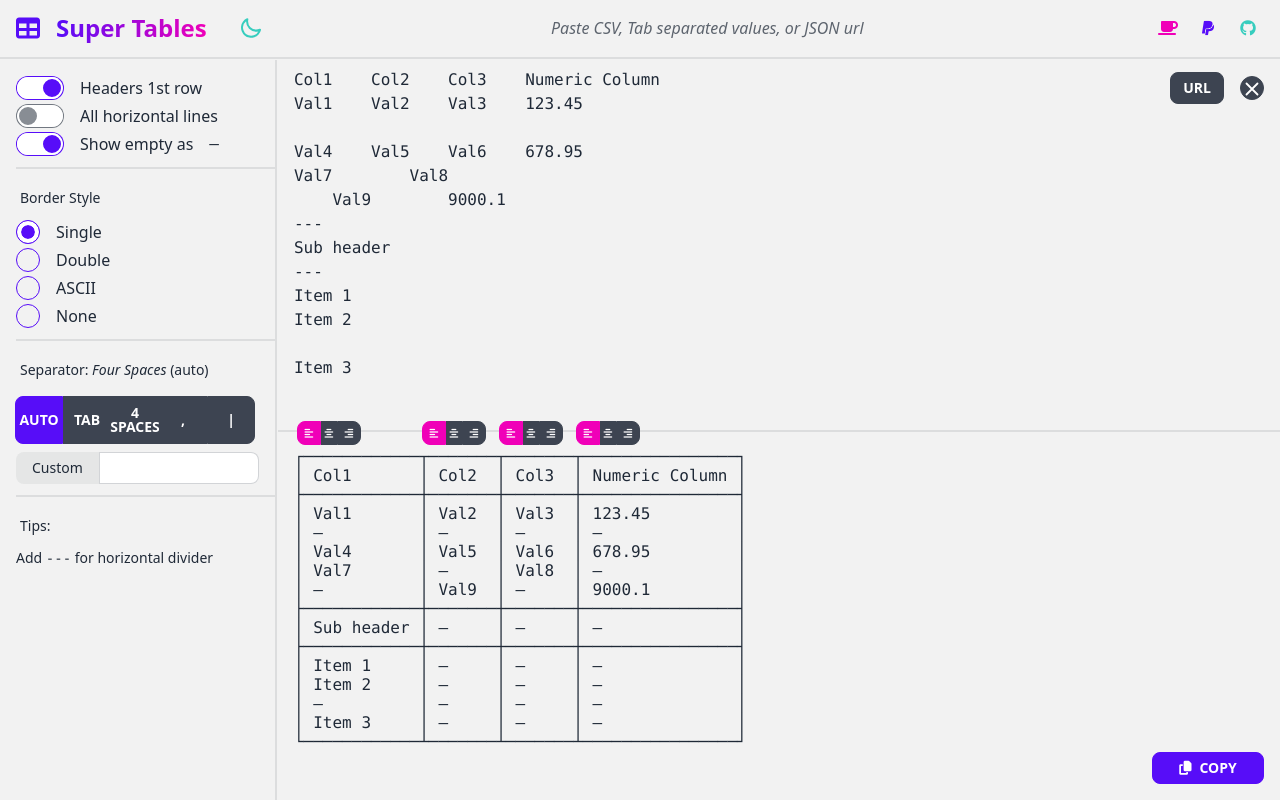
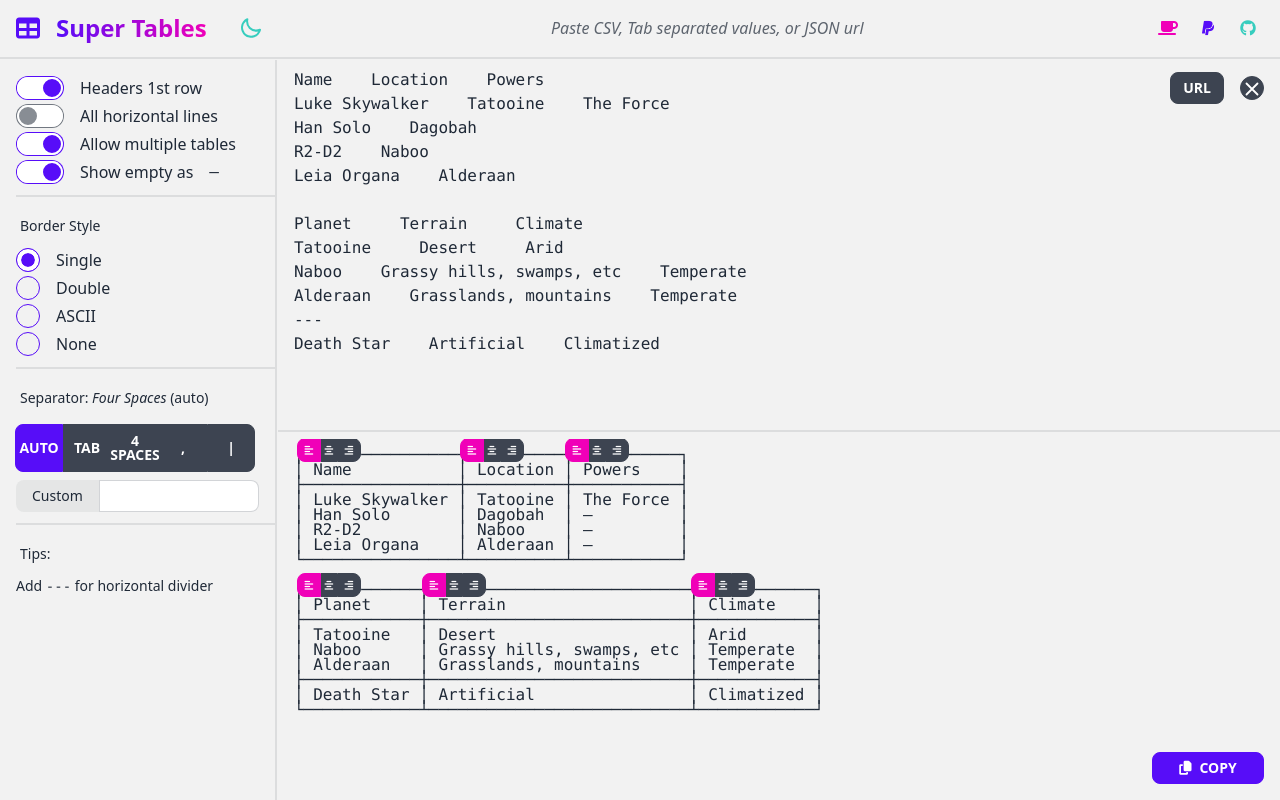
Before and after one commit to jelitter/super-tables, an Angular app: page / in a window 1280 px wide. Built offline with nearby package versions, Linux system fonts and the light colour scheme.

Commit message:
✨ Add suport for multi-tables

```diff
--- a/src/app/app.component.html
+++ b/src/app/app.component.html
@@ -1,4 +1,4 @@
-<div class="flex items-center justify-between gap-8 px-4 py-3 header">
+<div class="flex items-center justify-between gap-8 px-4 py-3 header" [@fadeInOut]>
   <div class="box-border flex items-center gap-8">
     <h1 class="h-6">
       <i class="fas fa-table text-primary"></i>
--- a/src/app/app.component.ts
+++ b/src/app/app.component.ts
@@ -1,9 +1,11 @@
 import { Component, OnInit } from '@angular/core';
+import { fadeInOut } from 'src/animations';
 
 @Component({
   selector: 'app-root',
   templateUrl: './app.component.html',
-  styleUrls: ['./app.component.scss']
+  styleUrls: ['./app.component.scss'],
+  animations: [fadeInOut(300)]
 })
 export class AppComponent implements OnInit {
   public title = 'tables';
--- a/src/components/tables/tables.component.html
+++ b/src/components/tables/tables.component.html
@@ -1,4 +1,4 @@
-<div class="w-auto left">
+<div class="w-auto left" [@fadeInOut]>
   <form
     [noValidate]="true"
     (change)="onSettingsChange()"
@@ -22,6 +22,15 @@
         class="toggle toggle-primary"
       />
       All horizontal lines
+    </label>
+    <label class="flex gap-4 align-middle cursor-pointer">
+      <input
+        type="checkbox"
+        name="allow-multiple"
+        [(ngModel)]="allowMultipleTables"
+        class="toggle toggle-primary"
+      />
+      Allow multiple tables
     </label>
     <label class="flex gap-4 align-middle cursor-pointer">
       <input
@@ -168,6 +177,7 @@
 
 <div
   class="right p-0 grid grid-rows-[1fr_2px_1fr] gap-2 w-full overflow-hidden relative"
+  [@fadeInOut]
 >
   <label for="url-modal" class="fixed mt-3 btn-sm btn modal-button right-14">
     URL
@@ -208,39 +218,51 @@
   <div class="h-1 m-0 divider"></div>
 
   <div class="relative overflow-auto">
-    <ul class="fixed flex h-2 m-0 pl-[20px] mt-[-20px]">
+    <div class="absolute w-full bg-scroll">
+      <ul
+        class="absolute flex m-0 h-auto pl-[20px]"
+        [ngStyle]="{
+          'margin-top': 'calc(' + getSubTableMarginTop(i) + 'px - 3px)'
+        }"
+        *ngFor="
+          let widths of columnWidths;
+          let i = index;
+          trackBy: trackByIndex
+        "
+      >
         <li
-        *ngFor="let width of columnWidths; let i = index; trackBy: trackByIndex"
+          *ngFor="let width of widths; let j = index; trackBy: trackByIndex"
           [ngStyle]="{ width: width.px + 'px', minWidth: '56px' }"
           class="inline-table"
         >
           <div class="justify-center btn-group" [@fadeInOut]>
             <button
               class="btn w-6 h-4 text-[10px] btn-square btn-xs rounded-l-full"
-            (click)="alignColumn(i, 'left')"
-            [class.btn-secondary]="getColumnAlignment(i) === 'left'"
+              (click)="alignColumn(i, j, 'left')"
+              [class.btn-secondary]="getColumnAlignment(i, j) === 'left'"
             >
               <i class="fa-solid fa-align-left"></i>
             </button>
             <button
               class="btn w-4 h-4 text-[10px] btn-square btn-xs rounded-none"
-            (click)="alignColumn(i, 'center')"
-            [class.btn-secondary]="getColumnAlignment(i) === 'center'"
+              (click)="alignColumn(i, j, 'center')"
+              [class.btn-secondary]="getColumnAlignment(i, j) === 'center'"
             >
               <i class="fa-solid fa-align-center"></i>
             </button>
             <button
               class="btn w-6 h-4 text-[10px] btn-square btn-xs rounded-r-full"
-            (click)="alignColumn(i, 'right')"
-            [class.btn-secondary]="getColumnAlignment(i) === 'right'"
+              (click)="alignColumn(i, j, 'right')"
+              [class.btn-secondary]="getColumnAlignment(i, j) === 'right'"
             >
               <i class="fa-solid fa-align-right"></i>
             </button>
           </div>
         </li>
       </ul>
+    </div>
     <pre
-      class="h-full px-4 py-2 overflow-auto rounded right-bottom leading-[initial]"
+      class="h-auto px-4 py-2 overflow-auto rounded right-bottom leading-[15px]"
       placeholder="Paste data here"
       [@fadeInOut]="uuid"
       >{{ outputText }}</pre
--- a/src/components/tables/tables.component.scss
+++ b/src/components/tables/tables.component.scss
@@ -3,4 +3,6 @@
   width: 100%;
   display: flex;
   overflow: hidden;
+
+  --row-height: 15.6px;
 }
--- a/src/components/tables/tables.component.ts
+++ b/src/components/tables/tables.component.ts
@@ -14,10 +14,11 @@
   animations: [fadeInOut(300)]
 })
 export class TablesComponent implements OnInit {
+  private canvas = document.createElement('canvas');
+  private context: CanvasRenderingContext2D | null = null;
+  private empties: string[] = new Array(100).fill('');
+  private rowHeight: number = 0;
   private timeout?: NodeJS.Timeout;
-  private empties: string[] = new Array(100).fill('');
-  private canvas = document.createElement('canvas');
-  private context = this.canvas.getContext('2d');
 
   public Separators = {
     AUTO_DETECT: 'auto',
@@ -27,14 +28,17 @@
     PIPE: '|'
   };
 
-  public alignments: Map<Alignment, Set<number>> = new Map([
+  public alignments: Map<Alignment, Set<number>>[] = [
+    new Map([
       ['left', new Set()],
       ['center', new Set()],
       ['right', new Set()]
-  ]);
+    ])
+  ];
+  public allowMultipleTables = true;
   public border = 'norc';
   public borders = ['honeywell', 'norc', 'ramac', 'void'];
-  public columnWidths: ColWidth[] = [];
+  public columnWidths: ColWidth[][] = [];
   public copied = false;
   public customSeparator: string = null!;
   public distance: number = 0;
@@ -45,6 +49,7 @@
   public showAllHorizontalLines = false;
   public showEmptyAsDash = true;
   public showHeaders = true;
+  public subTables: string[][] = [];
   public urlInput = initialSettings.url;
   public uuid: string = '';
 
@@ -75,6 +80,10 @@
   constructor(private readonly jsonFetch: JsonFetchService) {}
 
   public ngOnInit(): void {
+    this.context = this.canvas.getContext('2d');
+    this.context!.font = initialSettings.font;
+    this.rowHeight = this.getRowHeight('table');
+
     const inputPre = (document.querySelector('pre.right-top') as HTMLElement)!;
 
     inputPre.innerText = clean(this.inputText ?? '');
@@ -83,9 +92,7 @@
     //  Alt + Shift + F (autoformat)
     document.addEventListener('keydown', event => {
       if (event.altKey && event.shiftKey && event.key === 'F') {
-        const rows = clean(this.inputText ?? '')
-          .split(/\r?\n/)
-          .filter(line => line.trim().length > 0);
+        const rows = clean(this.inputText ?? '').split(/\r?\n/);
         const formattedInput = rows.map(line => line.trim()).join('\n');
         this.setInput(formattedInput);
       }
@@ -124,10 +131,21 @@
         if (this.inputText === '') {
           this.outputText = '';
           this.columnWidths = [];
+          this.subTables = [];
           return;
         }
 
-        const rows = (this.inputText ?? '').split(/\r?\n/);
+        const texts: string[] = this.allowMultipleTables
+          ? (this.inputText ?? '')?.split(/\n{2,}/)
+          : [this.inputText ?? ''];
+
+        this.previousOutputText = this.outputText;
+        const outputs: string[] = [];
+        this.subTables.length = texts.length;
+        this.columnWidths.length = texts.length;
+
+        texts.forEach((text, subTableIndex) => {
+          const rows = (text ?? '').split(/\r?\n/);
 
           const dividersBefore = rows
             .map((r, i) => (r.trim() === '---' ? i : null))
@@ -150,14 +168,15 @@
                 dividers.includes(lineIndex)
               );
             },
-          columns: this.columnWidths.map(() => ({
+            columns: (this.columnWidths[subTableIndex] ??= []).map(() => ({
               alignment: 'left' as Alignment,
               width: 1
             }))
           };
 
           const separator =
-          this.customSeparator || this.separator === this.Separators.AUTO_DETECT
+            this.customSeparator ||
+            this.separator === this.Separators.AUTO_DETECT
               ? this.getSeparator()
               : this.separator;
 
@@ -178,10 +197,7 @@
               row.map((cell, i) =>
                 Math.max(
                   acc[i] ?? 0,
-                this.getTextWidth(
-                  cell.padEnd(5, 'x') + 'xxx',
-                  initialSettings.font
-                )
+                  this.getTextWidth(cell.padEnd(5, 'x') + 'xxx')
                 )
               ),
             [] as number[]
@@ -195,9 +211,9 @@
             [] as number[]
           );
 
-        this.columnWidths = pxWidths.map((px, i) => {
+          this.columnWidths[subTableIndex] = pxWidths.map((px, i) => {
             config.columns[i] = {
-            alignment: this.getColumnAlignment(i),
+              alignment: this.getColumnAlignment(subTableIndex, i),
               width: charWidths[i]
             };
 
@@ -207,18 +223,30 @@
             };
           });
 
+          if (!this.alignments[subTableIndex]) {
+            this.alignments[subTableIndex] = new Map([
+              ['left', new Set()],
+              ['center', new Set()],
+              ['right', new Set()]
+            ]);
+          }
+
           this.columnWidths.forEach((_, i) => {
             if (
-            !this.alignments.get('left')?.has(i) &&
-            !this.alignments.get('center')?.has(i) &&
-            !this.alignments.get('right')?.has(i)
+              !this.alignments[subTableIndex].get('left')?.has(i) &&
+              !this.alignments[subTableIndex].get('center')?.has(i) &&
+              !this.alignments[subTableIndex].get('right')?.has(i)
             ) {
-            this.alignments.get('left')?.add(i);
+              this.alignments[subTableIndex].get('left')?.add(i);
             }
           });
 
-        this.previousOutputText = this.outputText;
-        const newOutputText = table(data, config);
+          const subTable = table(data, config);
+          this.subTables[subTableIndex] = subTable.split(/\r?\n/);
+          outputs.push(subTable);
+        });
+
+        const newOutputText = outputs.join('\n');
 
         this.distance = Math.abs(
           this.previousOutputText.length - newOutputText.length
@@ -229,9 +257,8 @@
         }
 
         this.outputText = newOutputText;
-        // this.distance = 0;
       } catch (error) {
-        console.warn(error);
+        // console.warn(error);
       }
     });
   }
@@ -270,22 +297,29 @@
     this.setInput('');
   }
 
-  public alignColumn(index: number, alignment: Alignment) {
-    this.alignments.get('left')?.delete(index);
-    this.alignments.get('center')?.delete(index);
-    this.alignments.get('right')?.delete(index);
-    this.alignments.get(alignment)?.add(index);
+  public alignColumn(
+    subTableIndex: number,
+    columnIndex: number,
+    alignment: Alignment
+  ) {
+    this.alignments[subTableIndex].get('left')?.delete(columnIndex);
+    this.alignments[subTableIndex].get('center')?.delete(columnIndex);
+    this.alignments[subTableIndex].get('right')?.delete(columnIndex);
+    this.alignments[subTableIndex].get(alignment)?.add(columnIndex);
     this.drawTable();
   }
 
-  public getColumnAlignment(index: number): Alignment {
-    if (this.alignments.get('left')?.has(index)) {
+  public getColumnAlignment(
+    subTableIndex: number,
+    columnIndex: number
+  ): Alignment {
+    if (this.alignments?.[subTableIndex]?.get('left')?.has(columnIndex)) {
       return 'left' as Alignment;
     }
-    if (this.alignments.get('center')?.has(index)) {
+    if (this.alignments?.[subTableIndex]?.get('center')?.has(columnIndex)) {
       return 'center' as Alignment;
     }
-    if (this.alignments.get('right')?.has(index)) {
+    if (this.alignments?.[subTableIndex]?.get('right')?.has(columnIndex)) {
       return 'right' as Alignment;
     }
     return 'left' as Alignment;
@@ -330,13 +364,33 @@
     }
   }
 
-  public getTextWidth(text: string, font: string) {
+  public getTextWidth(text: string) {
     if (this.context) {
-      this.context.font = font;
       const width = Math.floor(this.context.measureText(text).width);
       return width;
     }
     return 0;
+  }
+
+  private getRowHeight(text: string) {
+    if (this.context) {
+      const height = Math.floor(
+        this.context.measureText(text).fontBoundingBoxAscent
+      );
+      return height;
+    }
+    return 0;
+  }
+
+  public getSubTableMarginTop(subTableIndex: number): number {
+    if (subTableIndex === 0) {
+      return 0;
+    }
+
+    return (
+      this.subTables[subTableIndex - 1].length * this.rowHeight +
+      this.getSubTableMarginTop(subTableIndex - 1)
+    );
   }
 
   public fetch = async () => {
@@ -351,7 +405,6 @@
       this.outputText = `Could not fetch ${url}`;
     } else if (!Array.isArray(obj)) {
       this.outputText = `Content is not an array.`;
-      console.log({ obj });
     } else {
       this.setInput(this.getInputTextFromArray(obj));
     }
@@ -360,11 +413,9 @@
     this.columnWidths = [];
   };
 
-  public trackByIndex = (index: number, item: any) => index;
+  public trackByIndex = (index: number) => index;
 
   private getInputTextFromArray = (arr: any[]): string => {
-    console.log({ arr });
-
     const headers: string[] = [];
     const values: string[][] = [];
 
@@ -390,7 +441,6 @@
       tsv += `${row.map(value => `${value}`).join('\t')}\n`;
     });
 
-    console.log({ headers, values, tsv });
     return clean(tsv);
   };
 }
--- a/src/components/tables/tables.config.ts
+++ b/src/components/tables/tables.config.ts
@@ -1,33 +1,34 @@
-const initialInput = `Col1    Col2    Col3    Numeric Column
-Val1    Val2    Val3    123.45
+const initialInput = `Name    Location    Powers
+Luke Skywalker    Tatooine    The Force
+Han Solo    Dagobah
+R2-D2    Naboo
+Leia Organa    Alderaan
 
-Val4    Val5    Val6    678.95
-Val7        Val8
-    Val9        9000.1
+Planet     Terrain     Climate
+Tatooine     Desert     Arid
+Naboo    Grassy hills, swamps, etc    Temperate
+Alderaan    Grasslands, mountains    Temperate
 ---
-Sub header
----
-Item 1
-Item 2
+Death Star    Artificial    Climatized`;
 
-Item 3`;
+const initialOutput = `┌────────────────┬──────────┬───────────┐
+│ Name           │ Location │ Powers    │
+├────────────────┼──────────┼───────────┤
+│ Luke Skywalker │ Tatooine │ The Force │
+│ Han Solo       │ Dagobah  │ —         │
+│ R2-D2          │ Naboo    │ —         │
+│ Leia Organa    │ Alderaan │ —         │
+└────────────────┴──────────┴───────────┘
 
-const initialOutput = `┌────────────┬───────┬───────┬────────────────┐
-│ Col1       │ Col2  │ Col3  │ Numeric Column │
-├────────────┼───────┼───────┼────────────────┤
-│ Val1       │ Val2  │ Val3  │ 123.45         │
-│ —          │ —     │ —     │ —              │
-│ Val4       │ Val5  │ Val6  │ 678.95         │
-│ Val7       │ —     │ Val8  │ —              │
-│ —          │ Val9  │ —     │ 9000.1         │
-├────────────┼───────┼───────┼────────────────┤
-│ Sub header │ —     │ —     │ —              │
-├────────────┼───────┼───────┼────────────────┤
-│ Item 1     │ —     │ —     │ —              │
-│ Item 2     │ —     │ —     │ —              │
-│ —          │ —     │ —     │ —              │
-│ Item 3     │ —     │ —     │ —              │
-└────────────┴───────┴───────┴────────────────┘`;
+┌────────────┬───────────────────────────┬────────────┐
+│ Planet     │ Terrain                   │ Climate    │
+├────────────┼───────────────────────────┼────────────┤
+│ Tatooine   │ Desert                    │ Arid       │
+│ Naboo      │ Grassy hills, swamps, etc │ Temperate  │
+│ Alderaan   │ Grasslands, mountains     │ Temperate  │
+├────────────┼───────────────────────────┼────────────┤
+│ Death Star │ Artificial                │ Climatized │
+└────────────┴───────────────────────────┴────────────┘`;
 
 const initialUrl = 'https://jsonplaceholder.typicode.com/albums';
 
```
Lines whose indentation alone changed are shown as unchanged.
